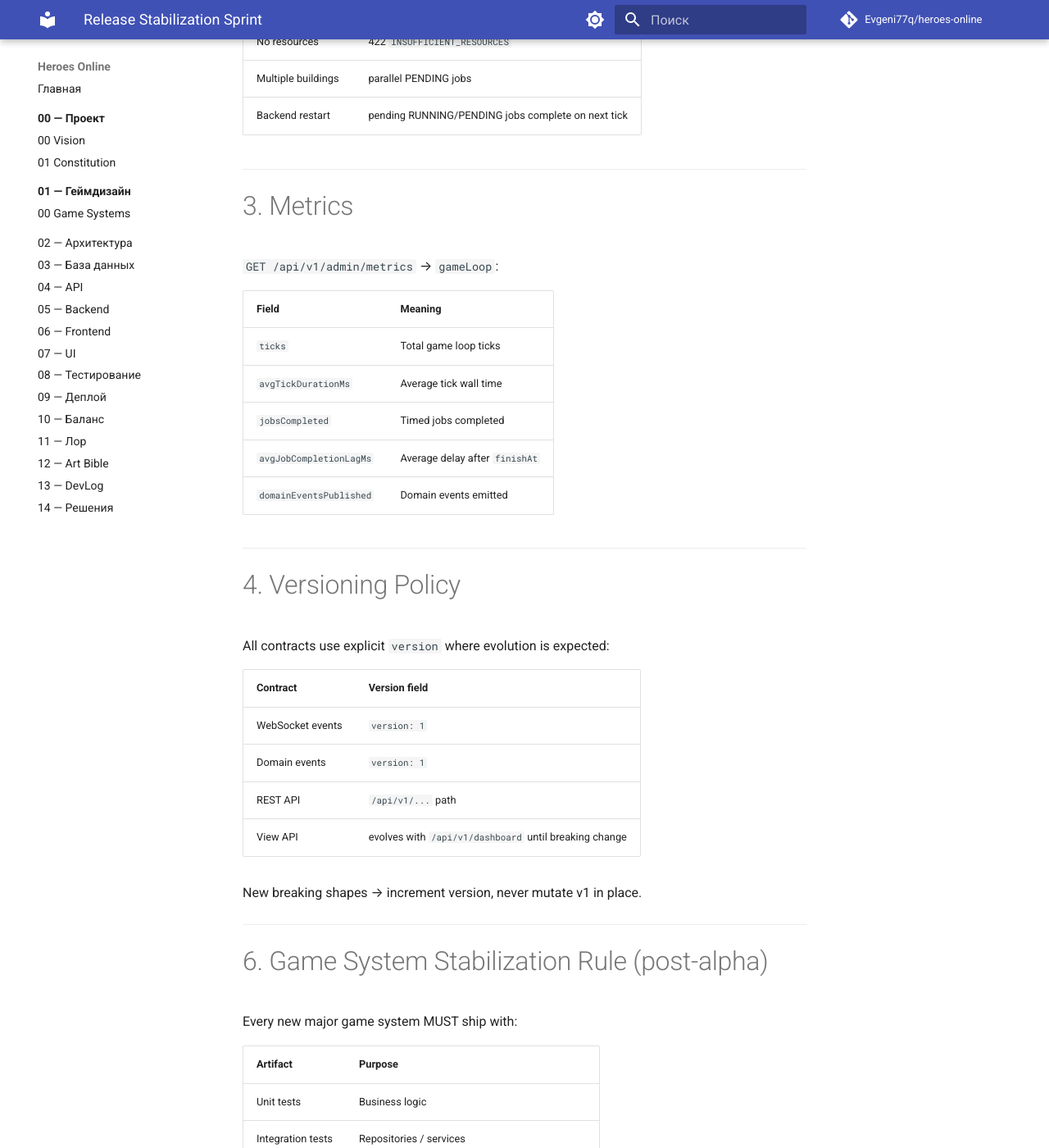
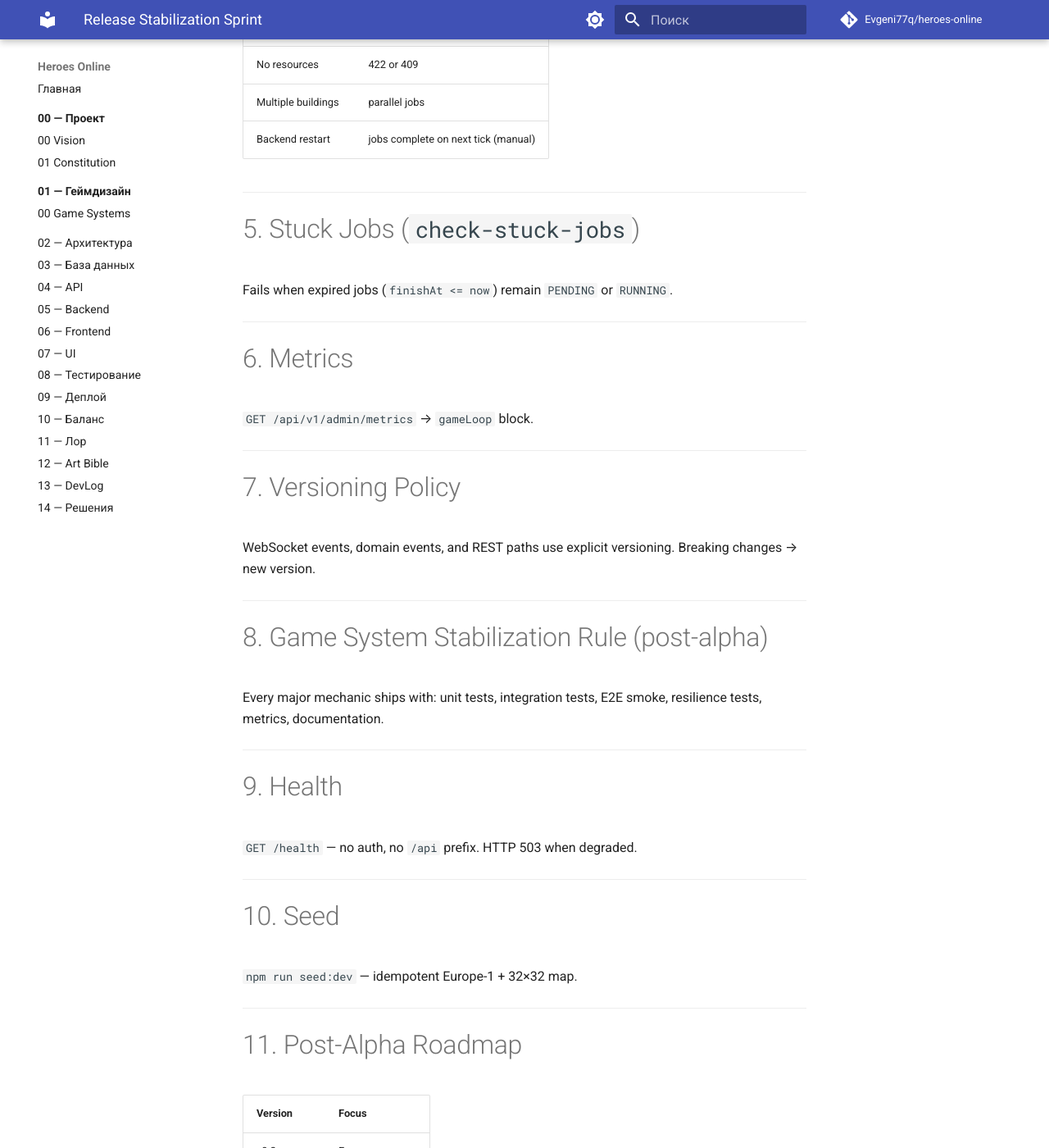
Before and after one commit to Evgeni77q/heroes-online, an MkDocs documentation site: the page built from docs/00_Project/08_Release_Stabilization.md, in a window 1280 px wide and 1400 px high, scrolled down 1553 px. Shown: the whole window at 82% size. Built offline with MkDocs 1.6.1 and Material for MkDocs 9.7.7, drawn with Linux system fonts in a browser that asks for light colours; comment, search, counter and statistics services are not loaded; some of the changed text lies outside the part shown.

Commit message:
chore(release): add release gate script, stuck-jobs check, and CI workflow

````diff
--- a/docs/00_Project/08_Release_Stabilization.md
+++ b/docs/00_Project/08_Release_Stabilization.md
@@ -2,155 +2,119 @@
 
 **Goal:** Verify v0.1.0-alpha readiness — no new features.
 
+See [Alpha Readiness Checklist](09_Alpha_Readiness.md) for the full tag gate.
+
 ---
 
-# 1. E2E Smoke Test (required)
+# 1. Release Gate (standard)
 
-### Quick start for new developers
+If any step fails, the release is **not ready**.
+
+```
+Backend startup
+    ↓
+GET /health == 200
+    ↓
+seed:dev
+    ↓
+smoke:e2e
+    ↓
+smoke:resilience
+    ↓
+check-stuck-jobs
+```
+
+```bash
+# backend running with GAME_SMOKE_FAST_BUILD=true
+cd backend
+npm run release:gate
+```
+
+CI runs the same gate on every push/PR to `main` (`.github/workflows/release-gate.yml`).
+
+---
+
+# 2. Quick Start (new developer)
 
 ```bash
 docker compose up -d postgres
 cd backend
 npx prisma db push
 npm run seed:dev
-npm run start:dev
-npm run smoke:e2e
-```
-
-`GET /health` must return `status: "ok"` before running smoke tests.
-
-Run against a live backend with fast build enabled:
-
-```bash
-docker compose up -d postgres
-cd backend
-npx prisma db push
 $env:GAME_LOOP_TICK_MS="1000"
 $env:GAME_SMOKE_FAST_BUILD="true"
 $env:ACCOUNT_AUTO_ACTIVATE="true"
 npm run start:dev
+# another terminal:
+npm run release:gate
 ```
-
-In another terminal:
-
-```bash
-cd backend
-npm run smoke:e2e
-```
-
-### Checklist
-
-- [x] Register
-- [x] Auto onboarding
-- [x] Dashboard
-- [x] Resources visible
-- [x] Buildings visible
-- [x] Upgrade → UPGRADING
-- [x] Game Loop completes job
-- [x] `building.updated` via WebSocket
-- [x] Dashboard correct after refresh (F5)
-
-**Do not tag `v0.1.0-alpha` until smoke is green.**
 
 ---
 
-# 2. Resilience Tests
+# 3. E2E Smoke (`smoke:e2e`)
 
-```bash
-npm run smoke:resilience
-```
+- [x] Register → onboarding → dashboard
+- [x] Resources & buildings visible
+- [x] Upgrade → UPGRADING → Game Loop → `building.updated`
+- [x] Dashboard correct after refresh (F5)
+
+---
+
+# 4. Resilience (`smoke:resilience`)
 
 | Scenario | Expected |
 |----------|----------|
-| Duplicate Upgrade | 409 `ALREADY_UPGRADING` |
-| No resources | 422 `INSUFFICIENT_RESOURCES` |
-| Multiple buildings | parallel PENDING jobs |
-| Backend restart | pending RUNNING/PENDING jobs complete on next tick |
+| Duplicate Upgrade | 409 |
+| No resources | 422 or 409 |
+| Multiple buildings | parallel jobs |
+| Backend restart | jobs complete on next tick (manual) |
 
 ---
 
-# 3. Metrics
+# 5. Stuck Jobs (`check-stuck-jobs`)
 
-`GET /api/v1/admin/metrics` → `gameLoop`:
-
-| Field | Meaning |
-|-------|---------|
-| `ticks` | Total game loop ticks |
-| `avgTickDurationMs` | Average tick wall time |
-| `jobsCompleted` | Timed jobs completed |
-| `avgJobCompletionLagMs` | Average delay after `finishAt` |
-| `domainEventsPublished` | Domain events emitted |
+Fails when expired jobs (`finishAt <= now`) remain `PENDING` or `RUNNING`.
 
 ---
 
-# 4. Versioning Policy
+# 6. Metrics
 
-All contracts use explicit `version` where evolution is expected:
-
-| Contract | Version field |
-|----------|---------------|
-| WebSocket events | `version: 1` |
-| Domain events | `version: 1` |
-| REST API | `/api/v1/...` path |
-| View API | evolves with `/api/v1/dashboard` until breaking change |
-
-New breaking shapes → increment version, never mutate v1 in place.
+`GET /api/v1/admin/metrics` → `gameLoop` block.
 
 ---
 
-# 6. Game System Stabilization Rule (post-alpha)
+# 7. Versioning Policy
 
-Every new major game system MUST ship with:
-
-| Artifact | Purpose |
-|----------|---------|
-| Unit tests | Business logic |
-| Integration tests | Repositories / services |
-| E2E smoke | Player scenario |
-| Resilience tests | Conflicts, recovery, edge cases |
-| Metrics | Observable in `/api/v1/admin/metrics` or health |
-| Documentation | User story + API/event contracts |
-
-Same bar as building upgrade (Story 4 + stabilization sprint).
+WebSocket events, domain events, and REST paths use explicit versioning. Breaking changes → new version.
 
 ---
 
-# 7. Health Endpoint
+# 8. Game System Stabilization Rule (post-alpha)
 
-`GET /health` (no `/api` prefix, no auth):
-
-```json
-{
-  "status": "ok",
-  "database": "up",
-  "gameLoop": "running",
-  "realtime": "running",
-  "version": "0.1.0-alpha"
-}
-```
-
-Returns HTTP 503 when `status` is `degraded`.
+Every major mechanic ships with: unit tests, integration tests, E2E smoke, resilience tests, metrics, documentation.
 
 ---
 
-# 8. Seed
+# 9. Health
 
-```bash
-npm run seed:dev
-```
-
-Idempotently creates **Europe-1**, starter map (32×32), and tiles.
+`GET /health` — no auth, no `/api` prefix. HTTP 503 when degraded.
 
 ---
 
-# 5. Post-Alpha Roadmap (game systems, not modules)
+# 10. Seed
+
+`npm run seed:dev` — idempotent Europe-1 + 32×32 map.
+
+---
+
+# 11. Post-Alpha Roadmap
 
 | Version | Focus |
 |---------|-------|
-| v0.2 | Economy — production, storage, resource ticks |
-| v0.3 | Army — training, upkeep, movement |
-| v0.4 | World & Territory — map, capture, ownership |
-| v0.5 | Combat — PvE / PvP |
-| v0.6 | Social — alliances, chat, diplomacy |
+| v0.2 | Economy |
+| v0.3 | Army |
+| v0.4 | World & Territory |
+| v0.5 | Combat |
+| v0.6 | Social |
 
-Each system reuses: **Command → Timed Job → Game Loop → Domain Event → WebSocket → UI**.
+Same pipeline for all: **Command → Timed Job → Game Loop → Domain Event → WebSocket → UI**.
````
Also changed, not shown: docs/00_Project/07_Release_Plan.md (+7 -5 lines), docs/00_Project/09_Alpha_Readiness.md (added, +88 -0 lines), 4 other files.
